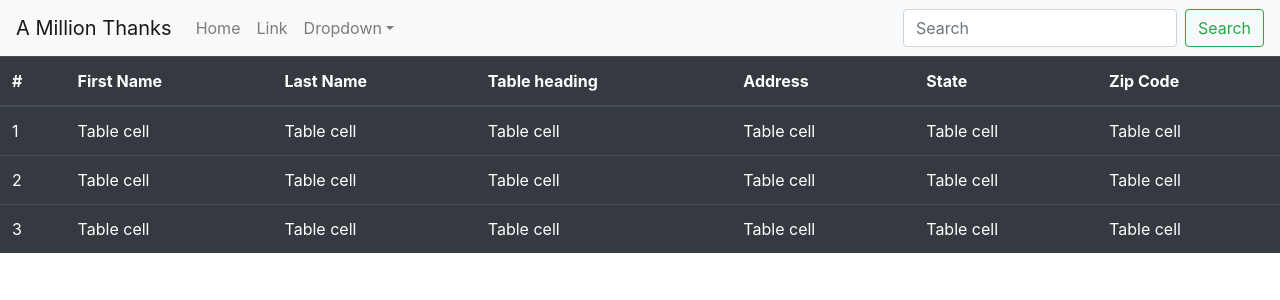
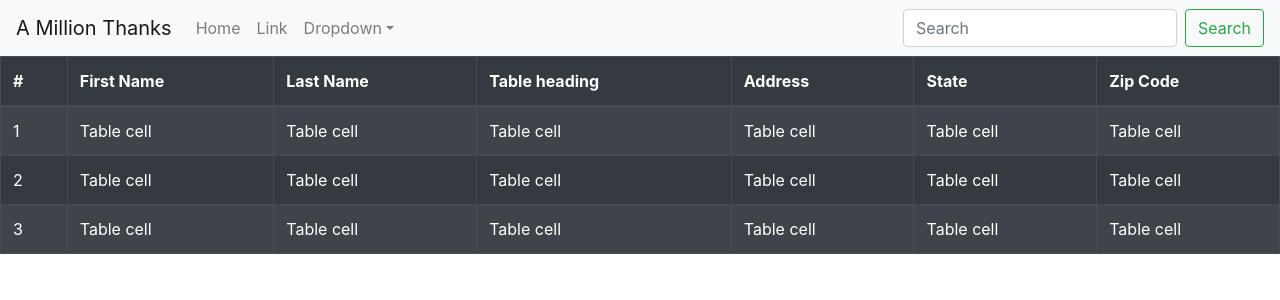
Before and after one commit to cerebro935/MailingList_Webapp, a React (Create React App) app: page / in a window 1280 px wide. Shown: the top 300 px of the page. Built offline with nearby package versions, Linux system fonts and the light colour scheme.

Commit message:
Striped hover tables

```diff
--- a/src/App.js
+++ b/src/App.js
@@ -28,7 +28,7 @@ function App() {
           </Form>
         </Navbar.Collapse>
       </Navbar>
-      <Table responsive variant="dark">
+      <Table responsive variant="dark" striped bordered hover>
   <thead>
     <tr>
       <th>#</th>
```
